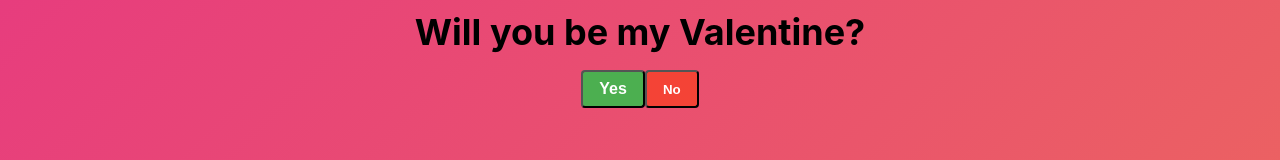
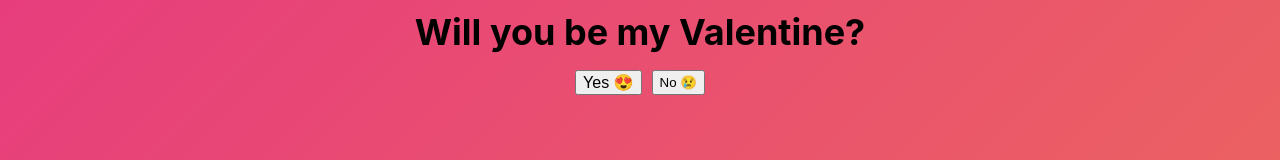
Before and after one commit to The-Algorist/valentines-website, a React (Create React App) app in the folder vals/: page / in a window 1280 px wide. Shown: the part 345-505 px from the top of the page. Built offline with nearby package versions, Linux system fonts and the light colour scheme.

Commit message:
Add emoji package

```diff
--- a/vals/src/App.css
+++ b/vals/src/App.css
@@ -68,40 +68,43 @@ body {
   justify-content: center;
 }
 
-.bg-green-500 {
-  background-color: #4caf50;
+/* Style for buttons */
+.btn {
+  padding: 10px 20px;
+  border: none;
+  border-radius: 20px;
+  cursor: pointer;
 }
 
-.hover\:bg-green-700:hover {
+.yes-button {
+  background-color: #4caf50;
+  color: #fff;
+}
+
+.yes-button:hover {
   background-color: #388e3c;
 }
 
-.text-white {
+.no-button {
+  background-color: #f44336;
   color: #fff;
 }
 
-.font-bold {
-  font-weight: 700;
+.no-button:hover {
+  background-color: #d32f2f;
 }
 
-.py-2 {
-  padding-top: 0.5rem;
-  padding-bottom: 0.5rem;
+/* Emoji styles for Yes button */
+.yes-button::after {
+  content: ' 😍'; /* Sexy eyes emoji */
 }
 
-.px-4 {
-  padding-left: 1rem;
-  padding-right: 1rem;
+/* Emoji styles for No button */
+.no-button::after {
+  content: ' 😢'; /* Sad emoji */
 }
 
-.rounded {
-  border-radius: 0.25rem;
+/* Add space between buttons */
+.btn-container > div {
+  width: 10px;
 }
-
-.bg-red-500 {
-  background-color: #f44336;
-}
-
-.hover\:bg-red-700:hover {
-  background-color: #d32f2f;
-}
--- a/vals/src/App.tsx
+++ b/vals/src/App.tsx
@@ -62,13 +62,14 @@ function App(): JSX.Element {
               style={{ fontSize: yesButtonSize }}
               onClick={() => setYesPressed(true)}
             >
-              Yes
+              Yes 😍
             </button>
+            <div style={{ width: '10px' }} /> {/* Add space between buttons */}
             <button
               onClick={handleNoClick}
               className="bg-red-500 hover:bg-red-700 text-white font-bold py-2 px-4 rounded"
             >
-              {noCount === 0 ? "No" : getNoButtonText()}
+              {noCount === 0 ? "No" : getNoButtonText()} 😢
             </button>
           </div>
         </>
```
